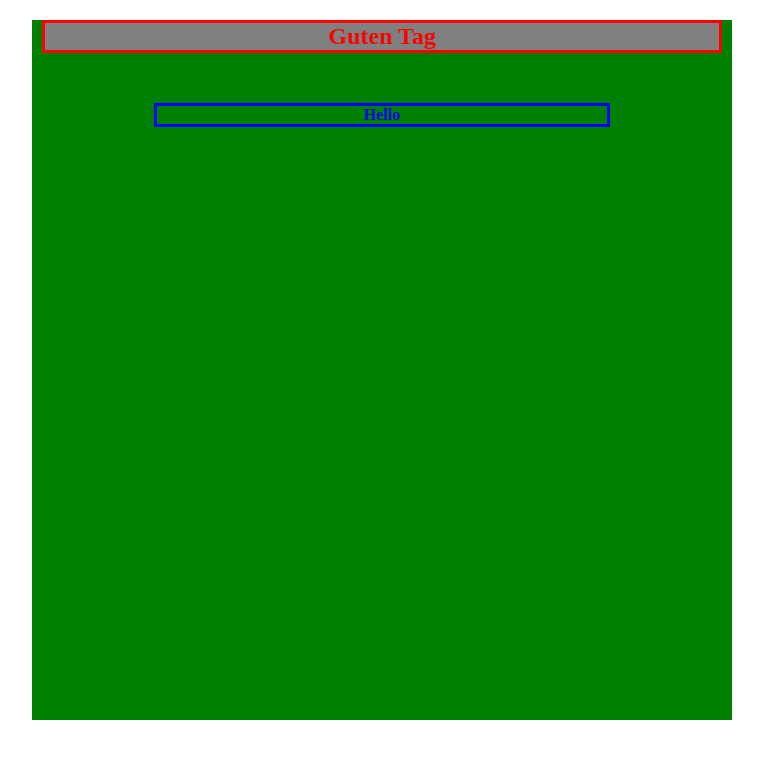
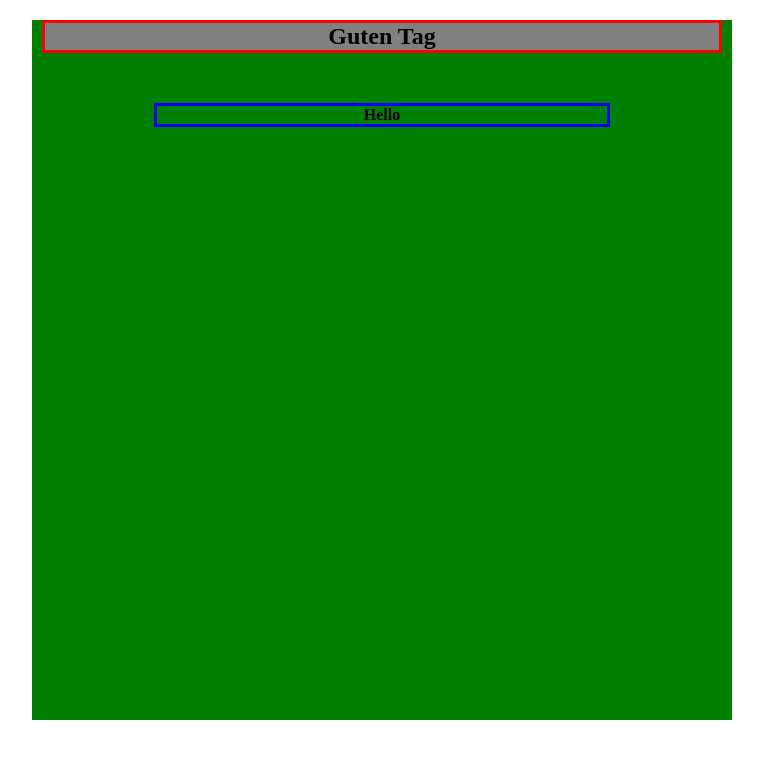
Before and after one commit to charvell0/Trial-by-Fire, a plain HTML site: page Index.html in a window 1280 px wide. Shown: the whole page, without its empty margins (258-1021 px from the left). Drawn offline with Linux system fonts and the light colour scheme.

Commit message:
add darkfont class

```diff
--- a/Index.html
+++ b/Index.html
@@ -7,7 +7,7 @@
         <link rel="stylesheet" href="styles.css" />
     </head>
     <section>
-        <h1>Guten Tag</h1>
-        <h4>Hello</h4>
+        <h1 class="darkfont">Guten Tag</h1>
+        <h4 class="darkfont">Hello</h4>
     </section>
 </html>
--- a/Styles.css
+++ b/Styles.css
@@ -27,3 +27,7 @@ section {
     margin-left: auto;
     margin-right: auto;
 }
+
+.darkfont {
+    color: black
+}
```
